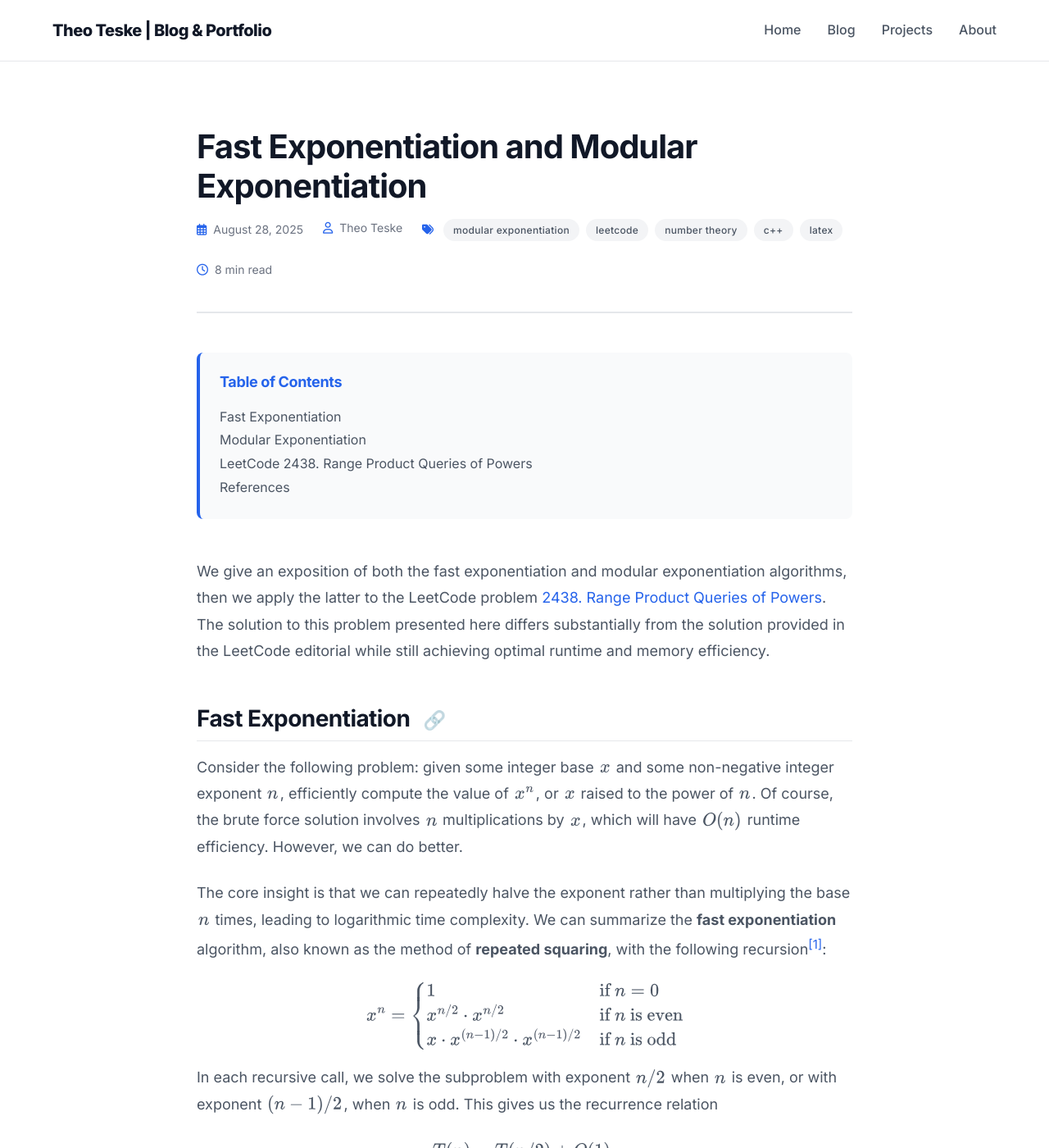
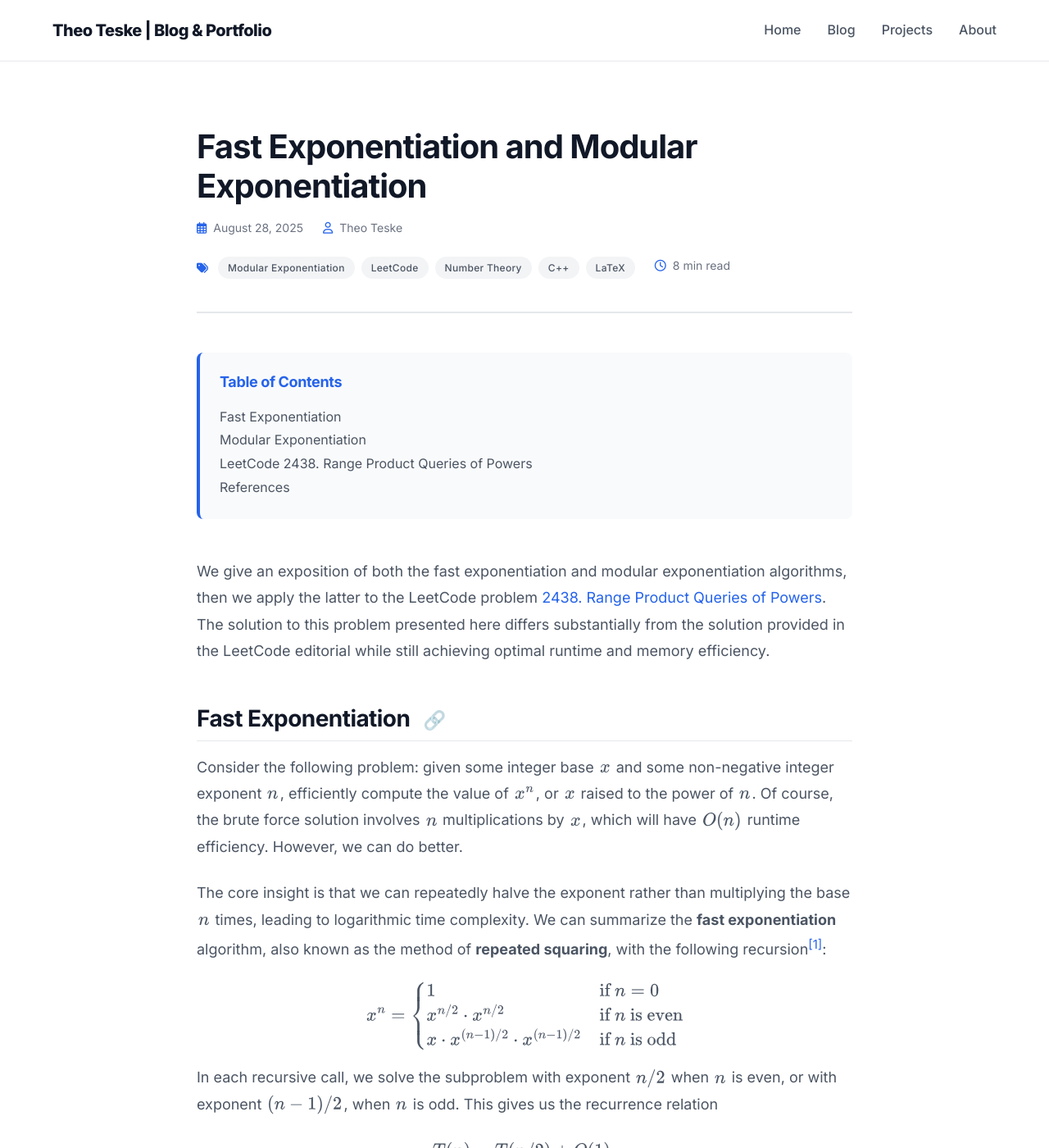
Before and after one commit to theoteske/theoteske.github.io, a Jekyll site: the page built from _posts/2025-08-28-fast-exponentiation-and-modular-exponentiation.md, in a window 1280 px wide and 1400 px high. Shown: the whole window at 82% size. Built offline with Jekyll 4.4.1, drawn with Linux system fonts in a browser that asks for light colours.

Commit message:
tweaks to styling of tags for posts and projects

```diff
--- a/_posts/2025-08-28-fast-exponentiation-and-modular-exponentiation.md
+++ b/_posts/2025-08-28-fast-exponentiation-and-modular-exponentiation.md
@@ -2,7 +2,7 @@
 layout: post
 title: "Fast Exponentiation and Modular Exponentiation"
 date: 2025-08-28
-tags: [modular exponentiation, leetcode, number theory, c++, latex]
+tags: [Modular Exponentiation, LeetCode, Number Theory, C++, LaTeX]
 author: Theo Teske
 toc: true
 math: true
--- a/assets/css/custom.css
+++ b/assets/css/custom.css
@@ -440,7 +440,6 @@ mjx-container:not([display="true"]) {
   border-radius: 1rem;
   font-size: 0.75rem;
   font-weight: 500;
-  text-transform: lowercase;
   cursor: default;
 }
 
--- a/assets/css/style.css
+++ b/assets/css/style.css
@@ -120,6 +120,12 @@ a {
 
 a:hover {
   color: var(--primary-dark);
+}
+
+/* lists */
+ul, ol {
+  padding-left: 2rem;
+  margin-left: 0;
 }
 
 /* layout components */
@@ -509,7 +515,6 @@ a:hover {
   border-radius: 0.375rem;
   font-size: 0.75rem;
   font-weight: 500;
-  text-transform: uppercase;
   letter-spacing: 0.025em;
 }
 
--- a/projects/index.html
+++ b/projects/index.html
@@ -10,7 +10,6 @@ description: My portfolio of computer science projects and research
   <div class="project-filters">
     <button class="filter-btn active" data-filter="all">All Projects</button>
     <button class="filter-btn" data-filter="research">Research</button>
-    <button class="filter-btn" data-filter="web">Web Development</button>
     <button class="filter-btn" data-filter="ml">Machine Learning</button>
     <button class="filter-btn" data-filter="tools">Tools & Libraries</button>
   </div>
```
Also changed, not shown: _posts/2025-08-22-sample-technical-post.md (+1 -1 lines).
